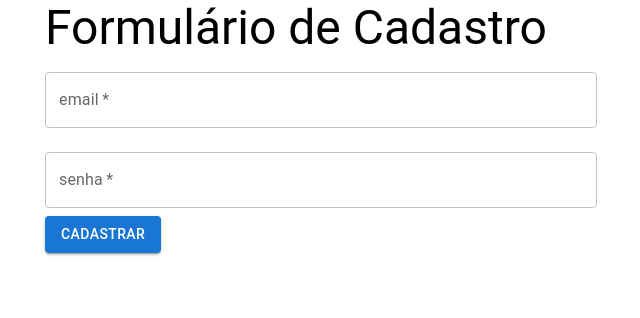
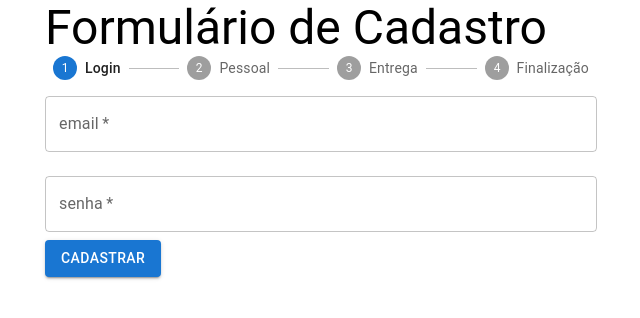
Before and after one commit to matheustakasaki/react-function-components, a React (Create React App) app in the folder material-form/: page / in a window 1280 px wide. Shown: the top 318 px of the page, without its empty margins (319-959 px from the left). Built offline with nearby package versions, Linux system fonts and the light colour scheme.

Commit message:
Adicionando etapas ao formulario com o componente Stepper do material UI

```diff
--- a/material-form/src/components/FormularioCadastro/FormularioCadastro.jsx
+++ b/material-form/src/components/FormularioCadastro/FormularioCadastro.jsx
@@ -1,4 +1,4 @@
-import { Container, Typography } from '@mui/material';
+import { Container, Typography, Stepper, StepLabel, Step } from '@mui/material';
 import React, { useEffect, useState } from 'react';
 import DadosEntrega from './DadosEntrega';
 import DadosPessoais from './DadosPessoais';
@@ -9,17 +9,21 @@
 
     const [dadosColetados, setDados] = useState({})
 
-    useEffect(()=>{
-        console.log(dadosColetados);
+    useEffect(() => {
+        if (etapaAtual === formularios.length) {
+            aoEnviar(dadosColetados)
+        }
     })
     const formularios = [
         <DadosUsuario aoEnviar={coletarDados} />,
         <DadosPessoais aoEnviar={coletarDados} validarCpf={validarCpf} />,
-        <DadosEntrega aoEnviar={coletarDados} />
+        <DadosEntrega aoEnviar={coletarDados} />,
+
+        <Typography variant='h5'>Cadastro realizado!</Typography>
     ]
 
-    function coletarDados(dados){
-        setDados({...dadosColetados, ...dados})
+    function coletarDados(dados) {
+        setDados({ ...dadosColetados, ...dados })
 
         proximo();
     }
@@ -33,6 +37,13 @@
             <Container component="article" maxWidth="sm">
                 <Typography variant="h3" component="h1" >Formulário de Cadastro</Typography>
 
+                <Stepper activeStep={etapaAtual}>
+                    <Step><StepLabel>Login</StepLabel></Step>
+                    <Step><StepLabel>Pessoal</StepLabel></Step>
+                    <Step><StepLabel>Entrega</StepLabel></Step>
+                    <Step><StepLabel>Finalização</StepLabel></Step>
+                </Stepper>
+
                 {formularios[etapaAtual]}
 
             </Container>
```
